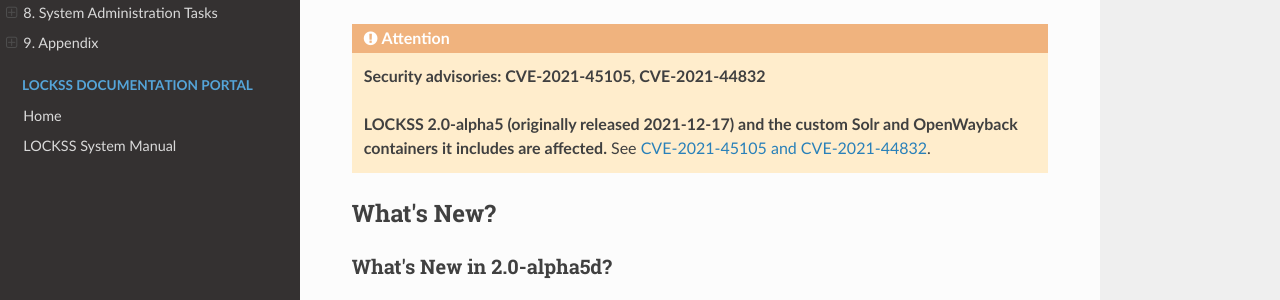
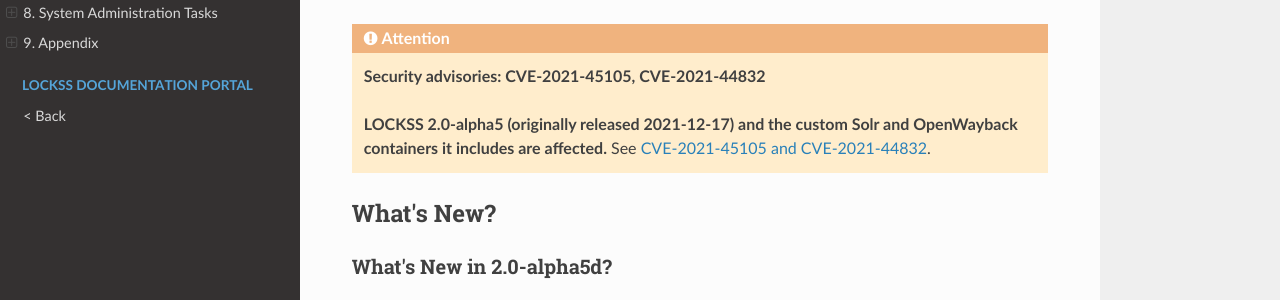
Before and after one commit to lockss/lockss-rtd-manual, a Sphinx documentation site: the page built from docs/index.rst, in a window 1280 px wide. Shown: the part 346-646 px from the top of the page. Built offline with Sphinx 7.4.7 and the Read the Docs theme 2.0.0, drawn with Linux system fonts in a browser that asks for light colours.

Commit message:
New interlinking between the Portal and the Manual.

```diff
--- a/docs/index.rst
+++ b/docs/index.rst
@@ -131,5 +131,4 @@ LOCKSS 2.0-alpha5 System Manual
       :maxdepth: 1
       :hidden:
 
-      Home <https://lockss.readthedocs.io/>
-      LOCKSS System Manual <https://lockss.readthedocs.io/projects/manual/>
+      < Back <https://lockss.readthedocs.io/>
```
